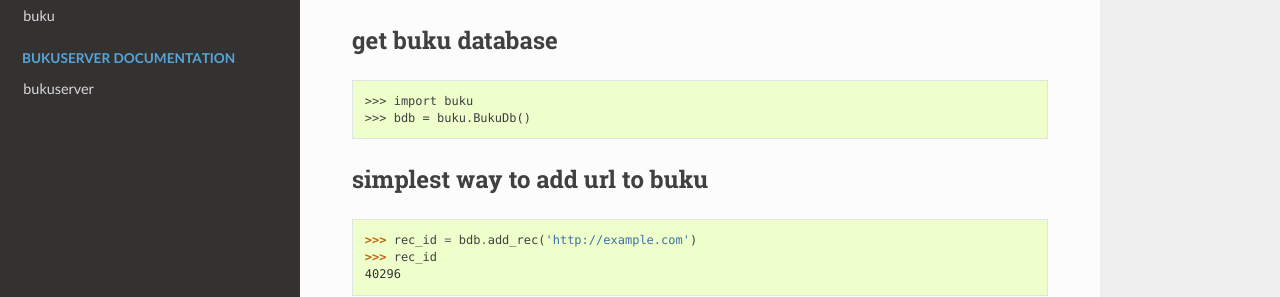
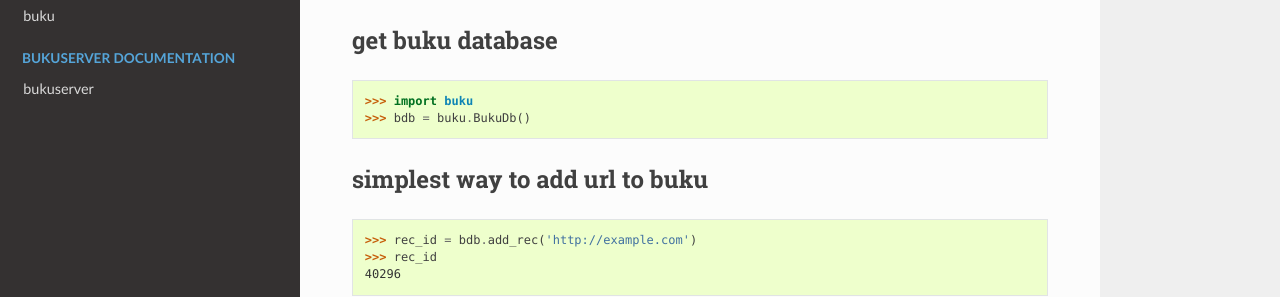
Before and after one commit to jarun/buku, a Sphinx documentation site: the page built from docs/source/tutorial_for_developer.md, in a window 1280 px wide and 1048 px high. Shown: the part 136-433 px from the top of the window. Built offline with Sphinx 7.4.7 and the Read the Docs theme 3.1.0, drawn with Linux system fonts in a browser that asks for light colours.

Commit message:
Fix typo

````diff
--- a/docs/source/tutorial_for_developer.md
+++ b/docs/source/tutorial_for_developer.md
@@ -2,7 +2,7 @@
 
 ## get buku database
 
-```ptyhon
+```python
 >>> import buku
 >>> bdb = buku.BukuDb()
 ```
````
